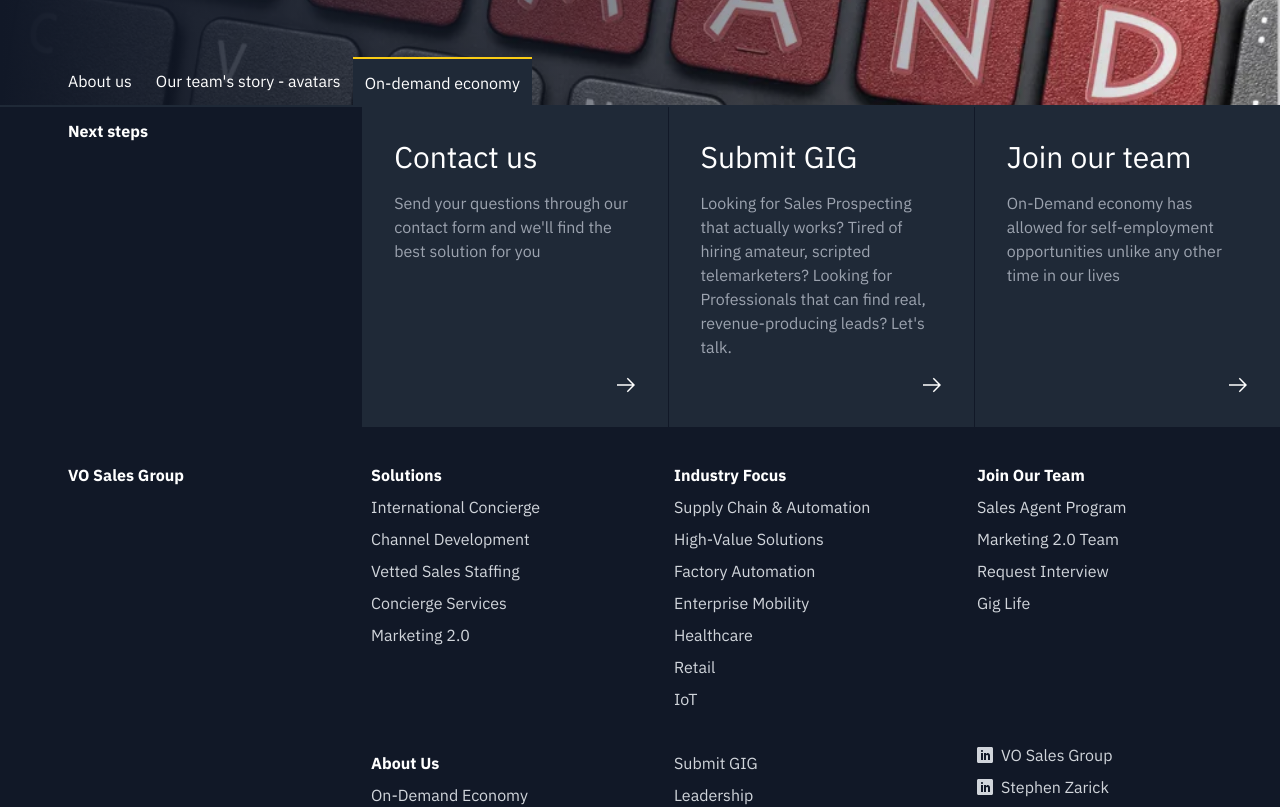
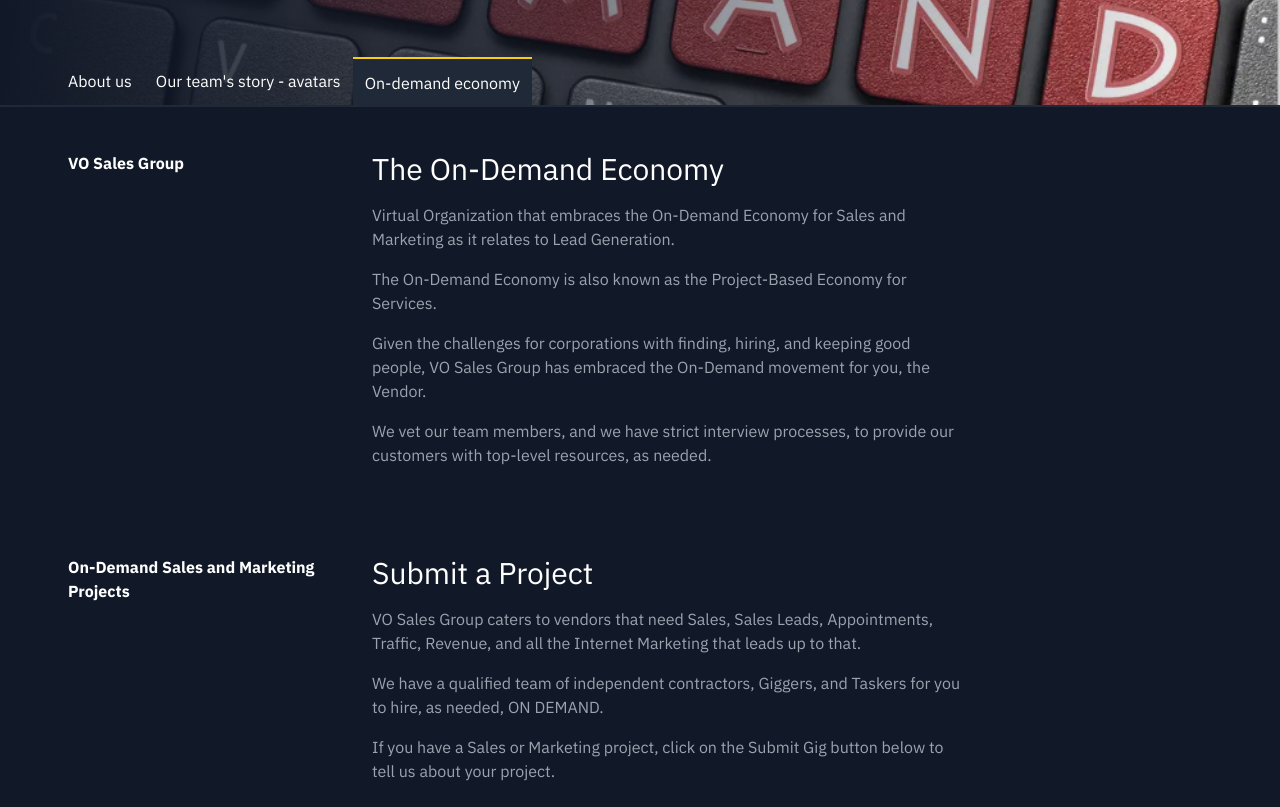
Before and after one commit to vberkoz/dsf-website, a Next.js app: page /on-demand-economy in a window 1280 px wide. Shown: the part 360-1167 px from the top of the page. Built offline with nearby package versions, Linux system fonts and the light colour scheme.

Commit message:
Add on demand economy page

```diff
--- a/components/About/Content121/Content121Data.ts
+++ b/components/About/Content121Data.ts
@@ -29,8 +29,7 @@ export const Content121Data = [
       {
         p: "VO Sales Group is the ultimate Virtual Organization for both Sales and Marketing."
       }
-    ],
-    image: null
+    ]
   },
   {
     caption: "Marketing solutions",
@@ -73,7 +72,6 @@ export const Content121Data = [
       {
         p: "In today’s On-Demand Economy, VO Sales Group provides an environment for sales and marketing professionals to enjoy the Gig Life."
       }
-    ],
-    image: null
+    ]
   }
 ]
--- a/components/About/Content121/Content121.tsx
+++ b/components/Content121.tsx
@@ -1,8 +1,17 @@
-import { Content121Data } from "./Content121Data";
-import Image from "next/image";
+import Image, { StaticImageData } from "next/image";
 
-export const Content121 = () => {
-  const content = Content121Data;
+type Props = {
+  content: {
+    caption: string;
+    title: string;
+    content: {
+      p: string;
+    }[];
+    image?: StaticImageData;
+  }[];
+};
+
+export const Content121 = ({ content }: Props) => {
   return (
     <div className="bg-gray-900 py-8 lg:pl-14">
       {content.map((item, key) => (
@@ -19,9 +28,11 @@ export const Content121 = () => {
             ))}
           </div>
           <div className={`${!item.image && "hidden"} xl:hidden`}></div>
-          {item.image && <div className="md:col-span-3 xl:col-span-1 flex flex-col justify-end">
-            <Image src={item.image} alt={""} />
-            </div>}
+          {item.image && (
+            <div className="flex flex-col justify-end md:col-span-3 xl:col-span-1">
+              <Image src={item.image} alt={""} />
+            </div>
+          )}
         </div>
       ))}
     </div>
--- a/components/Home/Benefits/Benefits.tsx
+++ b/components/Home/Benefits/Benefits.tsx
@@ -1,5 +1,3 @@
-import Link from "next/link";
-
 import { BenefitData } from "./BenefitData";
 import { Benefit } from "./Benefit";
 
--- /dev/null
+++ b/components/OnDemandEconomy/Content121Data.ts
@@ -0,0 +1,35 @@
+export const Content121Data = [
+  {
+    caption: "VO Sales Group",
+    title: "The On-Demand Economy",
+    content: [
+      {
+        p: "Virtual Organization that embraces the On-Demand Economy for Sales and Marketing as it relates to Lead Generation."
+      },
+      {
+        p: "The On-Demand Economy is also known as the Project-Based Economy for Services."
+      },
+      {
+        p: "Given the challenges for corporations with finding, hiring, and keeping good people, VO Sales Group has embraced the On-Demand movement for you, the Vendor."
+      },
+      {
+        p: "We vet our team members, and we have strict interview processes, to provide our customers with top-level resources, as needed."
+      }
+    ]
+  },
+  {
+    caption: "On-Demand Sales and Marketing Projects",
+    title: "Submit a Project",
+    content: [
+      {
+        p: "VO Sales Group caters to vendors that need Sales, Sales Leads, Appointments, Traffic, Revenue, and all the Internet Marketing that leads up to that."
+      },
+      {
+        p: "We have a qualified team of independent contractors, Giggers, and Taskers for you to hire, as needed, ON DEMAND."
+      },
+      {
+        p: "If you have a Sales or Marketing project, click on the Submit Gig button below to tell us about your project."
+      }
+    ]
+  }
+]
--- /dev/null
+++ b/components/OurValues/OurValue.tsx
@@ -0,0 +1,18 @@
+type Props = {
+  ourValue: {
+    title: string;
+    content: { p: string }[];
+  };
+};
+
+export const OurValue = ({ ourValue }: Props) => (
+  <div className="flex flex-col text-gray-400">
+    <div className="h-20 text-3xl font-light text-white">{ourValue.title}</div>
+
+    <div className="grid grid-cols-1 gap-4">
+      {ourValue.content.map((item, key) => (
+        <div key={key}>{item.p}</div>
+      ))}
+    </div>
+  </div>
+);
--- /dev/null
+++ b/components/OurValues/OurValues.tsx
@@ -0,0 +1,12 @@
+import { OurValue } from "./OurValue";
+import { OurValuesData } from "./OurValuesData";
+
+export const OurValues = () => (
+  <div className="bg-gray-900 text-white lg:p-14">
+    <div className="grid grid-cols-1 gap-x-8 gap-y-20 px-3 py-8 md:grid-cols-2 xl:grid-cols-4">
+      <div className="font-bold md:col-span-2 xl:col-span-1">Our values</div>
+      <OurValue ourValue={OurValuesData[0]} />
+      <OurValue ourValue={OurValuesData[1]} />
+    </div>
+  </div>
+);
--- /dev/null
+++ b/components/OurValues/OurValuesData.ts
@@ -0,0 +1,18 @@
+export const OurValuesData = [
+  {
+    title: "Our Story",
+    content: [
+      {p: "VO Sales Group is a Virtual Organization of sales professionals."},
+      {p: "A collaborative community of people with great backgrounds."},
+      {p: "We are the Giggers, the Taskers. We are Parents. We are Professionals that you can hire On Demand, as needed, by the Project."}
+    ],
+  },
+  {
+    title: "Our Team",
+    content: [
+      {p: "Learn how our Enterprise Sales Development team members provide our customers with qualified Sales Opportunities and valuable market intelligence."},
+      {p: "A collaborative community of people with great backgrounds."},
+      {p: "Click on each avatar in the map below to hear each Salesperson’s story."}
+    ],
+  }
+]
--- a/pages/about-us.tsx
+++ b/pages/about-us.tsx
@@ -3,14 +3,16 @@ import { Layout } from "@/components/Layout";
 import { HeroTabs } from "@/components/HeroTabs";
 import { HeroTabsData } from "@/components/About/HeroTabsData";
 
-import { Content121 } from "@/components/About/Content121/Content121";
+import { Content121 } from "@/components/Content121";
+import { Content121Data } from "@/components/About/Content121Data";
+
 import { NextSteps } from "@/components/NextSteps/NextSteps";
 
 export default function AboutUs() {
   return (
     <Layout>
       <HeroTabs data={HeroTabsData} current={0} />
-      <Content121 />
+      <Content121 content={Content121Data} />
       <NextSteps />
     </Layout>
   );
--- a/pages/on-demand-economy.tsx
+++ b/pages/on-demand-economy.tsx
@@ -2,6 +2,9 @@ import { Layout } from "@/components/Layout";
 
 import { HeroTabs } from "@/components/HeroTabs";
 import { HeroTabsData } from "@/components/About/HeroTabsData";
+
+import { Content121 } from "@/components/Content121";
+import { Content121Data } from "@/components/OnDemandEconomy/Content121Data";
 
 import { NextSteps } from "@/components/NextSteps/NextSteps";
 
@@ -9,6 +12,7 @@ export default function OnDemandEconomy() {
   return (
     <Layout>
       <HeroTabs data={HeroTabsData} current={2} />
+      <Content121 content={Content121Data} />
       <NextSteps />
     </Layout>
   )
--- a/pages/our-teams-story-avatars.tsx
+++ b/pages/our-teams-story-avatars.tsx
@@ -5,6 +5,7 @@ import { HeroTabsData } from "@/components/About/HeroTabsData";
 
 import { NextSteps } from "@/components/NextSteps/NextSteps";
 import dynamic from "next/dynamic";
+import { OurValues } from "@/components/OurValues/OurValues";
 
 export default function OurTeamsStoryAvatars() {
   const MapWithNoSSR = dynamic(() => import("@/components/Map"), {
@@ -14,9 +15,10 @@ export default function OurTeamsStoryAvatars() {
   return (
     <Layout>
       <HeroTabs data={HeroTabsData} current={1} />
+      <OurValues />
       <div className="lg:pl-14 grid lg:grid-cols-4 bg-gray-900">
         <div></div>
-        <div className="col-span-2">
+        <div className="col-span-3">
           <MapWithNoSSR />
         </div>
       </div>
```
